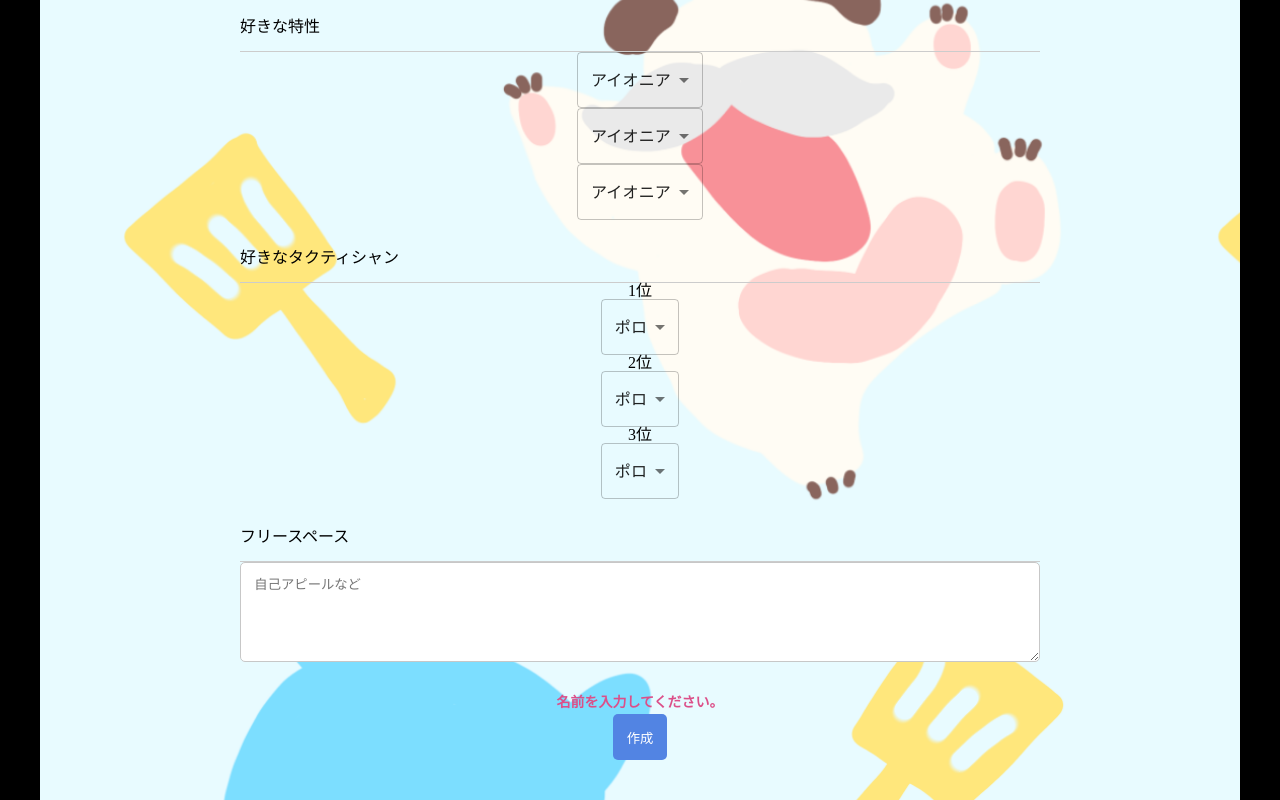
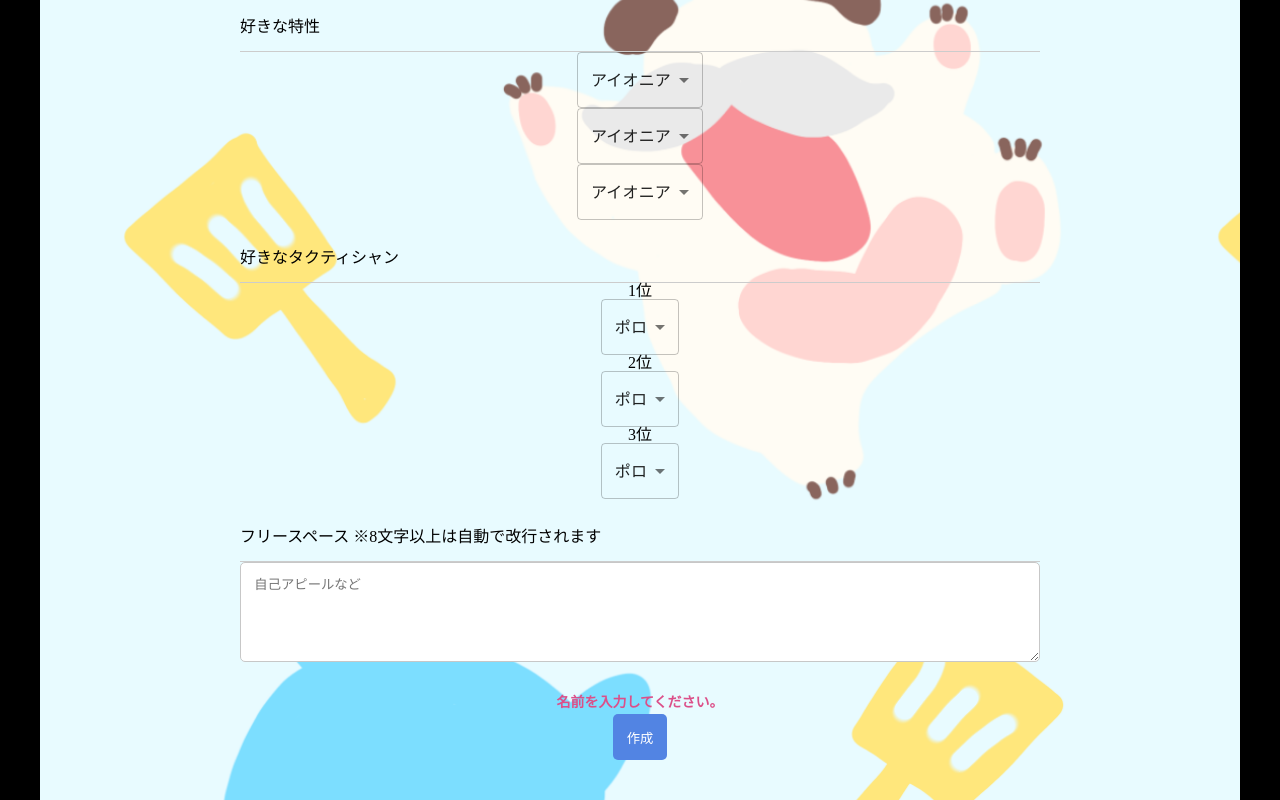
Before and after one commit to k-and-k-dev/tftcard, a Next.js app: page / in a window 1280 px wide. Shown: the part 1144-1944 px from the top of the page. Built offline with nearby package versions, Linux system fonts and the light colour scheme.

Commit message:
フリースペースの注釈追加

```diff
--- a/src/components/organisms/Form.tsx
+++ b/src/components/organisms/Form.tsx
@@ -100,7 +100,7 @@ export const Form = () => {
                     <RhfSelectForm name="tactician3" control={control} selectPropsList={tacticianWithNoneProps} />
                 </div>
                 <div className={styles.form_unit}>
-                    <p className={styles.form_unit_title}>フリースペース</p>
+                    <p className={styles.form_unit_title}>フリースペース ※8文字以上は自動で改行されます</p>
                     <textarea className={styles.input_textarea} placeholder="自己アピールなど" {...register("free")} />
                     <ErrorMessage
                         errors={errors}
```
